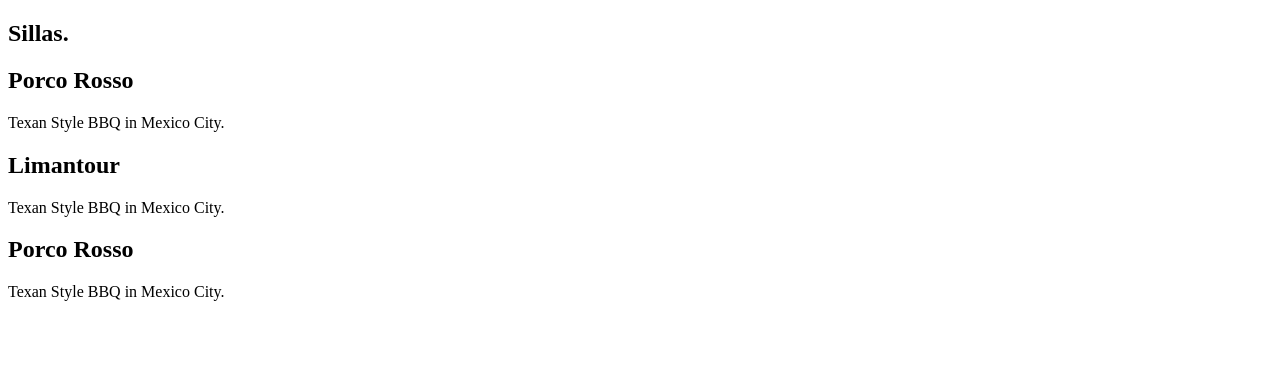
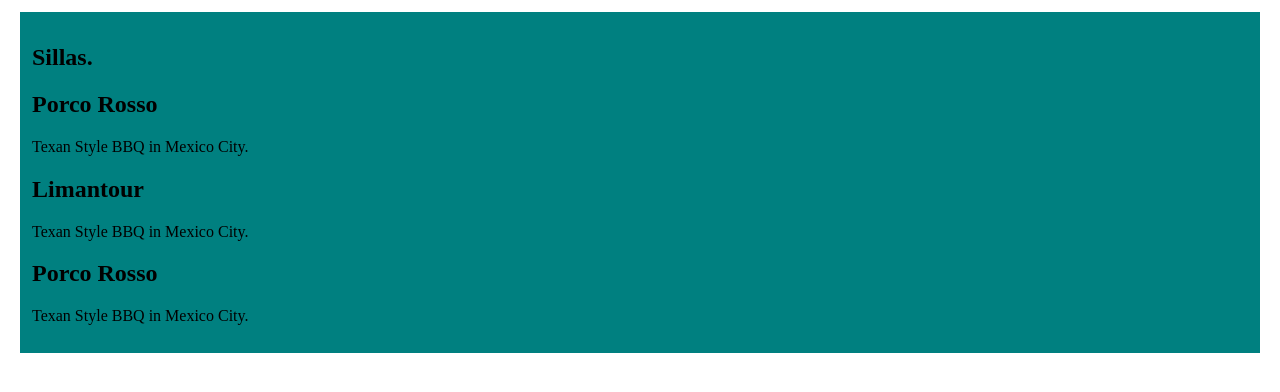
Before and after one commit to urielgallegos/Ejercicio-1, a plain HTML site: page index.html in a window 1280 px wide. Drawn offline with Linux system fonts and the light colour scheme.

Commit message:
Creating wrapper styles

```diff
--- a/style.css
+++ b/style.css
@@ -1,8 +1,13 @@
 body{
 
+}
 
-}
 #wrapper{
+	widht: 90%;
+	height: auto;
+	margin :12px;
+	padding: 12px;
+	background: teal;
 
 }
 #title{
```
